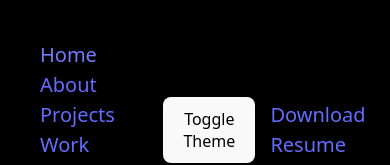
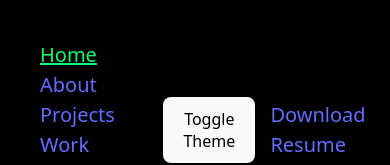
Before and after one commit to rcb2957/portfolio, a React (Vite) app in the folder personal-site/: page / in a window 390 px wide. In both pictures the pointer is over the link 68 px from the left and 54 px from the top of the page. Shown: the top 165 px of the page. Built offline with nearby package versions, Linux system fonts and the light colour scheme.

Commit message:
Removed unused CSS media query

```diff
--- a/personal-site/src/index.css
+++ b/personal-site/src/index.css
@@ -18,7 +18,8 @@ a {
   text-decoration: inherit;
 }
 a:hover {
-  color: #535bf2;
+  color: #08fd6e;
+  text-decoration: underline;
 }
 
 /* Styling for the buttons on the page */
@@ -29,7 +30,7 @@ button {
   font-size: 1em;
   font-weight: 500;
   font-family: inherit;
-  background-color: #1a1a1a;
+  background-color: #f9f9f9;
   cursor: pointer;
   transition: border-color 0.25s;
 }
@@ -40,16 +41,3 @@ button:focus,
 button:focus-visible {
   outline: 4px auto -webkit-focus-ring-color;
 }
-
-/* Media settings for those with a light mode setting on device turned on */
-@media (prefers-color-scheme: light) {
-
-  a:hover {
-    color: #747bff;
-  }
-
-  button {
-    background-color: #f9f9f9;
-  }
-
-}
```
